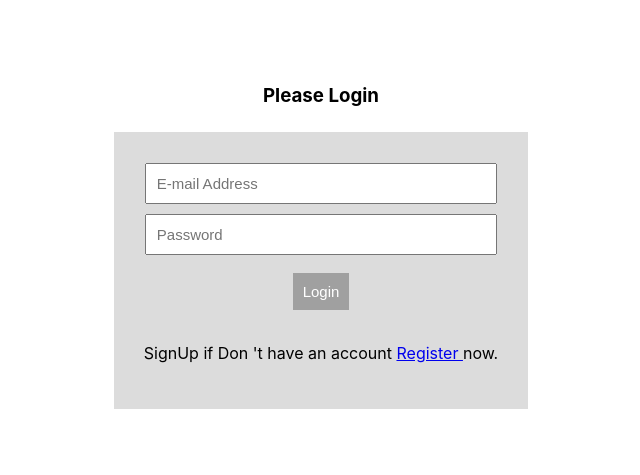
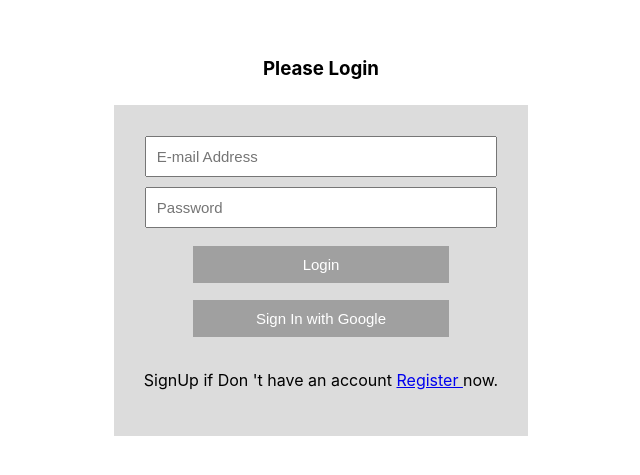
Before and after one commit to momin-sana/data-portal, a React (Create React App) app: page / in a window 1280 px wide. Shown: the part 163-638 px from the top of the page, without its empty margins (319-959 px from the left). Built offline with nearby package versions, Linux system fonts and the light colour scheme; no server answers.

Commit message:
google login

```diff
--- a/src/Components/Pages/Login/Login.css
+++ b/src/Components/Pages/Login/Login.css
@@ -35,6 +35,7 @@
 }
 
 .login-btn button {
+    width: 20vw;
     padding: 10px;
     font-size: 15px;
     margin-bottom: 10px;
@@ -45,6 +46,17 @@
     cursor: pointer;
 }
 
+.login-googleSignIn button {
+    width: 20vw;
+    padding: 10px;
+    font-size: 15px;
+    margin-bottom: 10px;
+    border: none;
+    color: white;
+    background-color: rgba(0, 0, 0, 0.274);
+    cursor: pointer;
+}
+
 .login div {
     margin-top: 7px;
 }
--- a/src/Components/Pages/Login/Login.js
+++ b/src/Components/Pages/Login/Login.js
@@ -1,23 +1,35 @@
 import React, { useState } from "react";
 import { Link } from "react-router-dom";
-import { auth } from "../../firebase/firebase";
+import { auth, provider } from "../../firebase/firebase";
 import { useNavigate } from "react-router-dom";
 import "./Login.css";
 
 function Login() {
+    // SIGNIN WITH EMAIL AND PASSWORD
     const [email, setEmail] = useState("");
     const [password, setPassword] = useState("");
     const navigate = useNavigate();
+
+    // SIGNIN WITH EMAIL AND PASSWORD
     const handleSubmit = async(e) => {
-        e.preventDefault();
+        e.preventDefault(); //to avoid page refresh
         // console.log(email, password, "email,password");
         try {
             await auth.signInWithEmailAndPassword(email, password);
             navigate('/home')
                 // console.log(result, "result");
         } catch (error) {
-            alert(error);
+            alert("invalid email or password");
         }
+    };
+
+    // google authentication
+    const googleSignIn = (e) => {
+        e.preventDefault();
+        auth
+            .signInWithPopup(provider)
+            .then(() => navigate('/home'))
+            .catch((error) => alert("invalid email or password"));
     };
 
     return ( <
@@ -26,7 +38,8 @@ function Login() {
         h3 > Please Login < /h3> <
         div className = "login-container" >
 
-        <
+
+        { /* SIGNIN WITH EMAIL AND PASSWORD */ } <
         form onSubmit = {
             (e) => handleSubmit(e) } >
         <
@@ -46,11 +59,16 @@ function Login() {
         /> <
         /form>
 
+
         <
         div className = "login-btn" >
         <
         button type = "submit"
         onClick = { handleSubmit } > Login < /button> <
+        /div> <
+        div className = "login-googleSignIn" >
+        <
+        button onClick = { googleSignIn } > Sign In with Google < /button> <
         /div> <
         div className = "login-register" >
         <
--- a/src/Components/Pages/Register/Register.css
+++ b/src/Components/Pages/Register/Register.css
@@ -36,6 +36,7 @@
 
 .register-btn button {
     padding: 10px;
+    width: 20vw;
     font-size: 15px;
     margin-bottom: 10px;
     border: none;
--- a/src/Components/Pages/Register/Register.js
+++ b/src/Components/Pages/Register/Register.js
@@ -5,9 +5,13 @@ import "./Register.css";
 import { useNavigate } from "react-router-dom";
 
 function Register() {
+
+    // CREATE USER WITH EMAIL AND PASSWORD
     const [email, setEmail] = useState("");
     const [password, setPassword] = useState("");
     const navigate = useNavigate();
+
+    // CREATE USER WITH EMAIL AND PASSWORD
     const handleSubmit = async(e) => {
         e.preventDefault();
         // console.log(email, password, "email,password");
@@ -16,7 +20,7 @@ function Register() {
             navigate('/home')
                 // console.log(result, "result");
         } catch (error) {
-            alert(error);
+            alert("invalid email or password");
         }
     };
 
@@ -52,7 +56,7 @@ function Register() {
         div className = "register-login" >
         <
         p >
-        Sif Already have an account ? < Link to = "/" > Login < /Link> now. <
+        if Already have an account ? < Link to = "/" > Login < /Link> now. <
         /p> <
         /div> <
         /div> <
--- a/src/Components/firebase/firebase.js
+++ b/src/Components/firebase/firebase.js
@@ -2,18 +2,8 @@
 import "firebase/compat/firestore";
 import firebase from "firebase/compat/app";
 import "firebase/compat/auth";
-// import {
-//     createUserWithEmailAndPassword,
-// } from "firebase/auth";
-// import{
-//     collection, addDoc
-// }from "firebase/firestore"
+import { GoogleAuthProvider } from "firebase/compat/auth";
 
-// TODO: Add SDKs for Firebase products that you want to use
-// https://firebase.google.com/docs/web/setup#available-libraries
-
-// Your web app's Firebase configuration
-// For Firebase JS SDK v7.20.0 and later, measurementId is optional
 const firebaseConfig = {
     apiKey: "AIzaSyDE5X9rBeh0j6PwLGA8kZVMnoKctTARkdg",
     authDomain: "data-portal-14149.firebaseapp.com",
@@ -29,22 +19,8 @@ const firebaseApp = firebase.initializeApp(firebaseConfig);
 const db = firebaseApp.firestore();
 // const analytics = getAnalytics(app);
 const auth = firebase.auth();
+const provider = new firebase.auth.GoogleAuthProvider();
 
-// const registerWithEmailPass = async(name, email, password) => {
-//     try {
-//         const res = await createUserWithEmailAndPassword(auth, email, password);
-//         const user = res.user;
-//         await addDoc(collection(db, "users"), {
-//             uid: user.uid,
-//             name,
-//             authProvider: "local",
-//             email,
-//         });
-//     } catch (err) {
-//         console.error(err);
-//         alert(err.message);
-//     }
-// };
 
-export { auth };
+export { auth, provider };
 export default db;
```
